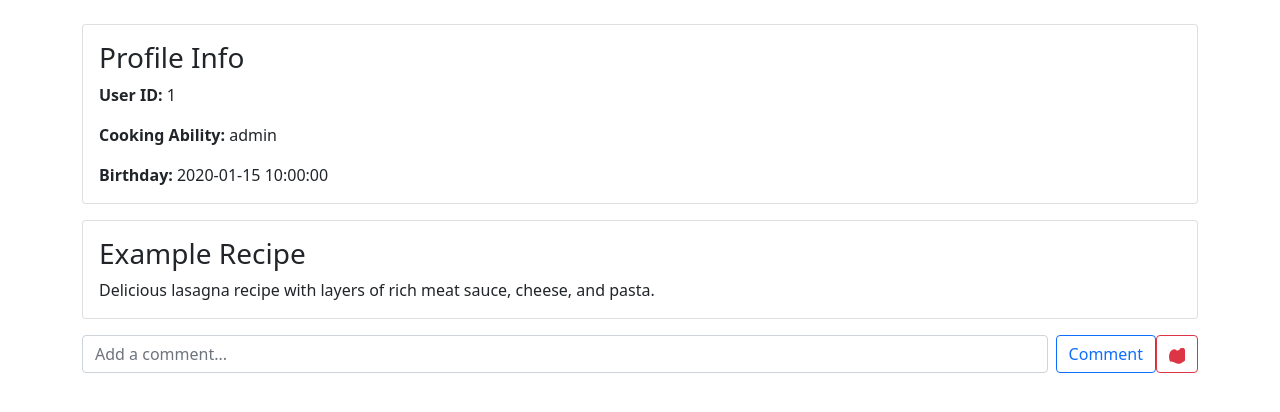
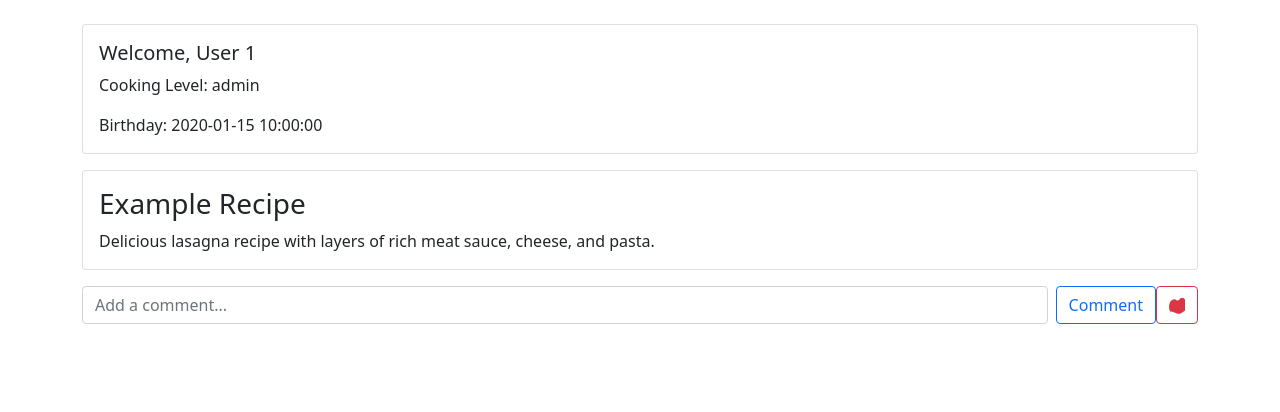
Before and after one commit to JimboSlice98/recipe-page, a Flask app: page / in a window 1280 px wide. Shown: the part 56-468 px from the top of the page. Run offline with Flask 3, Linux system fonts and the light colour scheme; a database or web service that is not in the repository returns one stand-in record (values such as "Sample title"); data that the repository does not hold is empty.

Commit message:
main-site app.py updated to have error handling if container does not return information

```diff
--- a/main-site/api/app.py
+++ b/main-site/api/app.py
@@ -69,7 +69,6 @@ def profile(user_id):
 # def get_google_provider_config():
 #     return requests.get(GOOGLE_DISCOVERY_URL).json()
 
-
 @app.route("/", methods=["GET"])
 def index():
     # Hardcoded user ID for demonstration
@@ -78,18 +77,23 @@ def index():
     # URL of the microservice
     microservice_url = "http://51.11.180.99:5000/get-user-settings"
 
-    # Make a POST request to the microservice
-    response = requests.post(microservice_url, json={"user_id": user_id})
+    try:
+        # Make a POST request to the microservice
+        response = requests.post(microservice_url, json={"user_id": user_id}, timeout=5)  # 5 seconds timeout
 
-    if response.status_code == 200:
-        # If the request was successful, extract data and pass to the template
-        user_settings = response.json()
-    else:
-        # Handle errors or provide default data
-        user_settings = {"user_id": "not found", "cooking_level": "Unknown", "birthday": "Unknown"}
+        if response.status_code == 200:
+            # If the request was successful, extract data and pass to the template
+            user_settings = response.json()
+        else:
+            # Non-200 response, use default values
+            user_settings = {"user_id": user_id, "cooking_level": "Unknown", "birthday": "Unknown"}
+
+    except requests.exceptions.RequestException as e:
+        # Catch any requests exceptions (e.g., connection errors, timeout) and use default values
+        print(f"Error contacting microservice: {e}")
+        user_settings = {"user_id": user_id, "cooking_level": "Unknown", "birthday": "Unknown"}
 
     return render_template("index.html", user_settings=user_settings)
-
 
 # Configure routing
 @app.route("/home", methods=["GET"])
--- a/main-site/api/templates/index.html
+++ b/main-site/api/templates/index.html
@@ -2,12 +2,12 @@
 
 {% block content %}
 
+<!-- Display user settings -->
 <div class="card mb-3">
     <div class="card-body">
-        <h3 class="card-title">Profile Info</h3>
-        <p class="card-text"><strong>User ID:</strong> {{ user_settings.user_id }}</p>
-        <p class="card-text"><strong>Cooking Ability:</strong> {{ user_settings.cooking_level }}</p>
-        <p class="card-text"><strong>Birthday:</strong> {{ user_settings.birthday }}</p>
+        <h5 class="card-title">Welcome, User {{ user_settings.user_id }}</h5>
+        <p class="card-text">Cooking Level: {{ user_settings.cooking_level }}</p>
+        <p class="card-text">Birthday: {{ user_settings.birthday }}</p>
     </div>
 </div>
 
```
